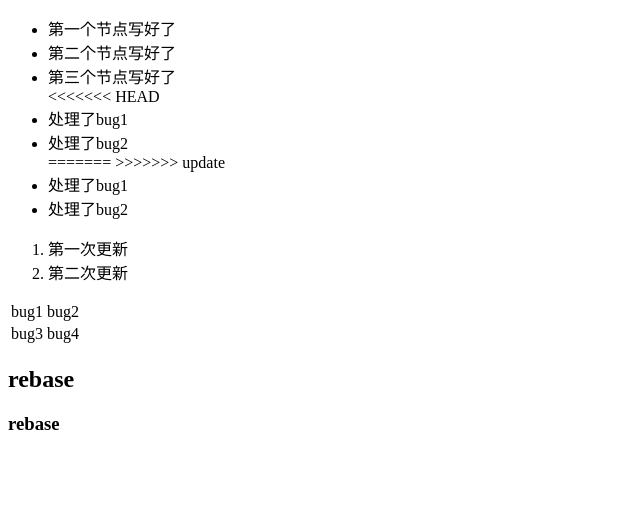
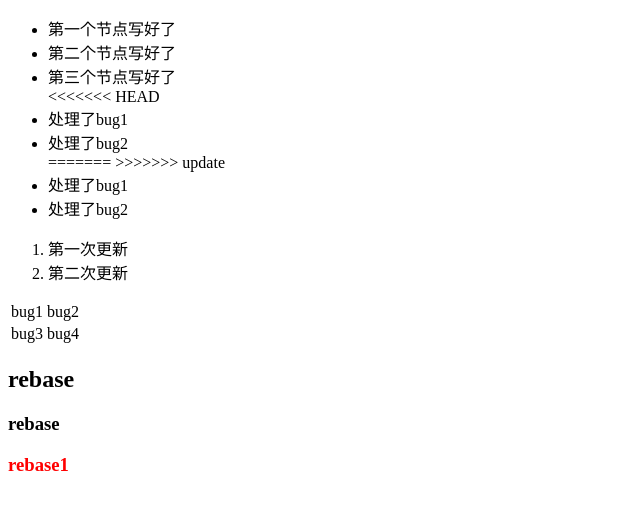
Before and after one commit to lwy2022/lwy, a plain HTML site: page index.html in a window 1280 px wide. Shown: the full height of the page, 0-640 px from the left. Drawn offline with Linux system fonts and the light colour scheme.

Commit message:
prepatation rebase3!

```diff
--- a/index.html
+++ b/index.html
@@ -38,6 +38,7 @@
   </div>
   <div>
     <h3>rebase</h3>
+    <h3 style="color: red;">rebase1</h3>
   </div>
 </body>
 
```
